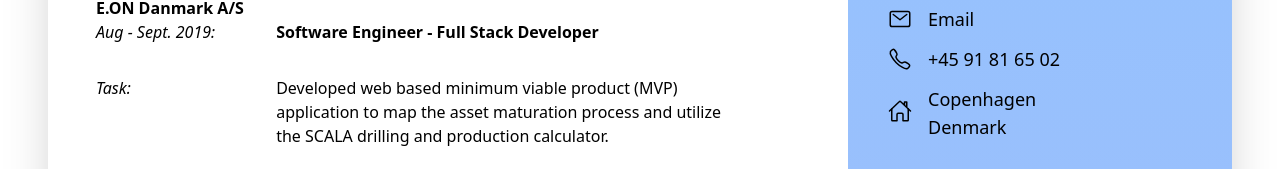
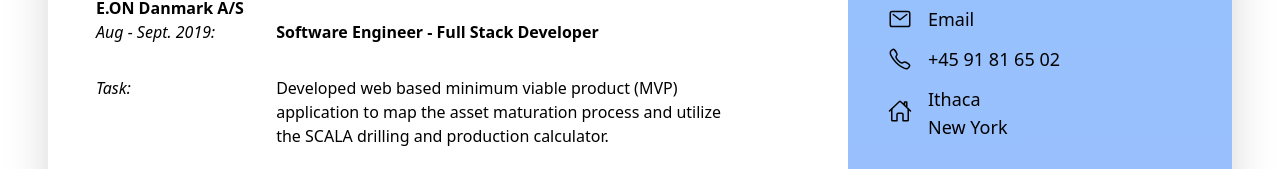
Before and after one commit to daledet/daledet.github.io, a website built with Vite: page index.html in a window 1280 px wide. Shown: the part 501-670 px from the top of the page. Built offline with nearby package versions, Linux system fonts and the light colour scheme; what @tailwindcss/typography would draw is missing.

Commit message:
location

```diff
--- a/index.html
+++ b/index.html
@@ -32,8 +32,8 @@
           <div class="flex items-center my-3">
             <img src="./assets/home-outline.svg" class="inline w-6 pb-1 mr-4" alt="House icon" />
             <div>
-              <p>Copenhagen</p>
-              <p>Denmark</p>
+              <p>Ithaca</p>
+              <p>New York</p>
             </div>
           </div>
         </div>
```
